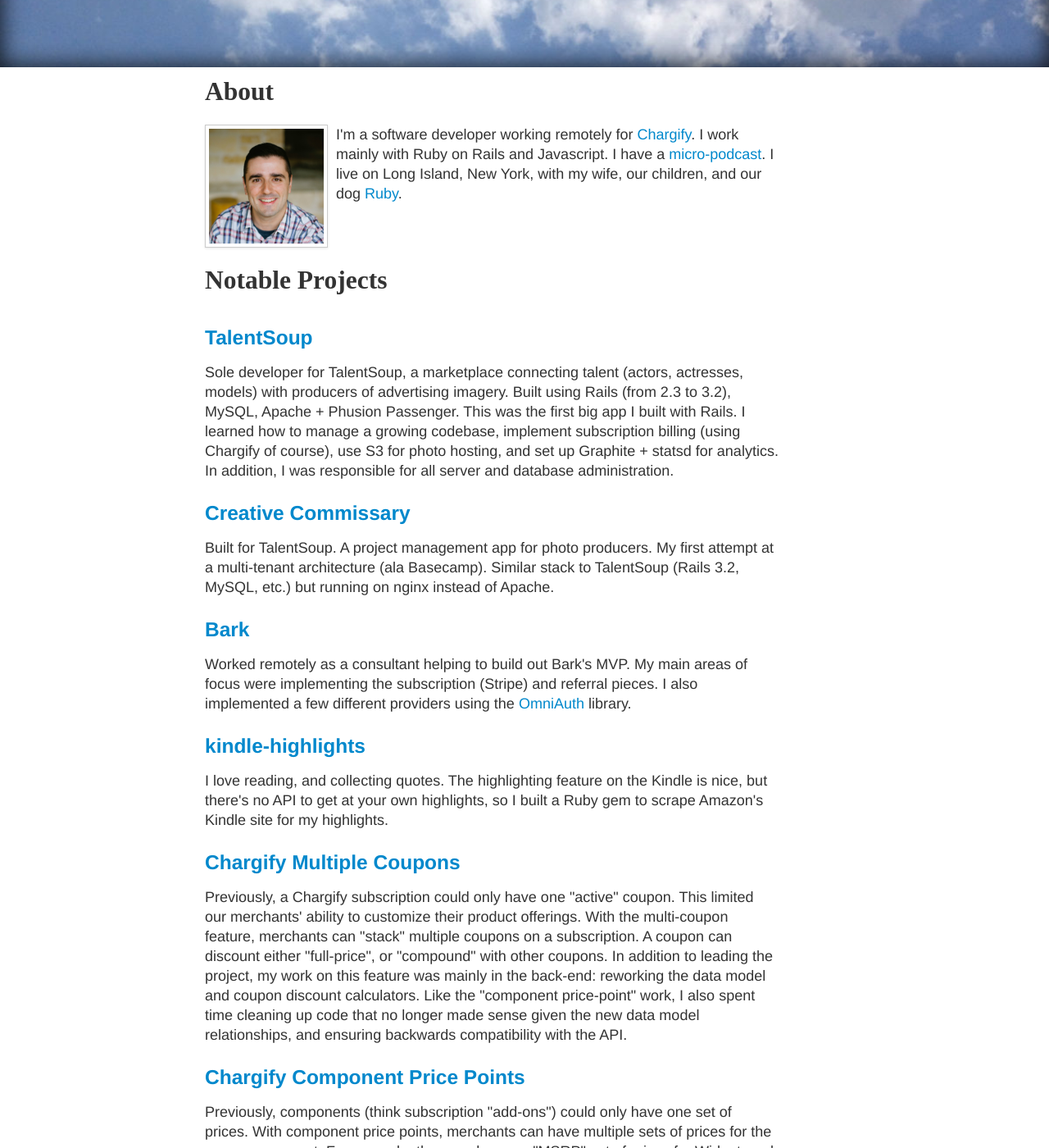
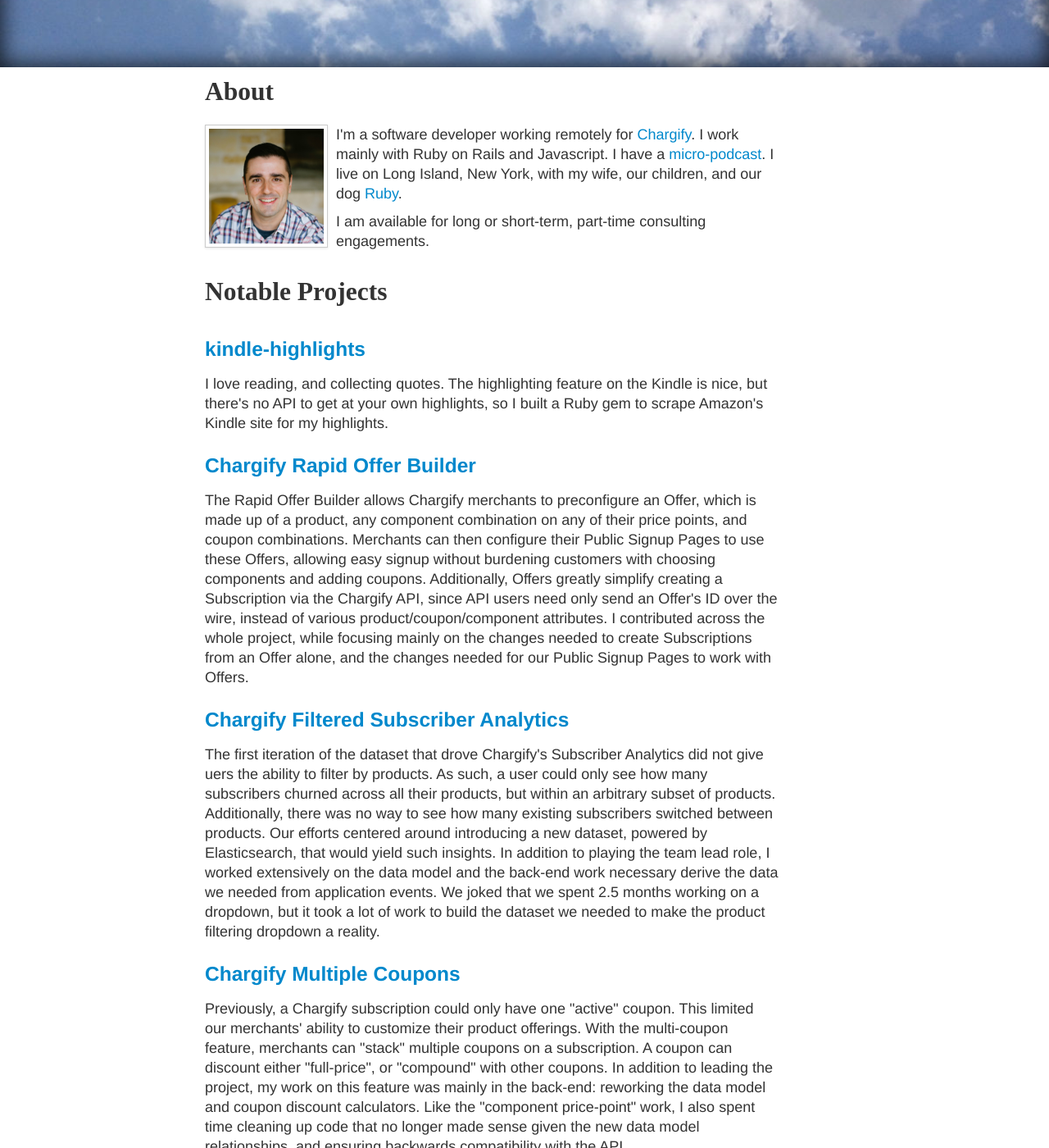
Before and after one commit to speric/speric.github.com, a Jekyll site: the page built from about.html, in a window 1280 px wide and 1400 px high, scrolled down 241 px. Shown: the whole window at 82% size. Built offline with Jekyll 4.4.1, drawn with Linux system fonts in a browser that asks for light colours; some web fonts are replaced; comment, search, counter and statistics services are not loaded; some of the changed text lies outside the part shown.

Commit message:
Project updates

```diff
--- a/Gemfile
+++ b/Gemfile
@@ -1,2 +1,3 @@
 source 'https://rubygems.org'
 gem 'github-pages', group: :jekyll_plugins
+gem 'kramdown'
--- a/about.html
+++ b/about.html
@@ -10,7 +10,12 @@
     <img src="/assets/images/profile-pic.jpg" class="img-polaroid"/>
   </div>
   <div class="span7">
-    <p>I'm a software developer working remotely for <a href="https://chargify.com">Chargify</a>. I work mainly with Ruby on Rails and Javascript. I have a <a href="https://www.briefs.fm/speric">micro-podcast</a>. I live on Long Island, New York, with my wife, our children, and our dog <a href="https://www.instagram.com/ruby.grill/">Ruby</a>.</p>
+    <p>
+      I'm a software developer working remotely for <a href="https://chargify.com">Chargify</a>. I work mainly with Ruby on Rails and Javascript. I have
+      a <a href="https://www.briefs.fm/speric">micro-podcast</a>. I live on Long Island, New York, with my wife, our children, and our
+      dog <a href="https://www.instagram.com/ruby.grill/">Ruby</a>.
+    </p>
+    <p>I am available for long or short-term, part-time consulting engagements.</p>
   </div>
 </div>
 <br/>
@@ -18,31 +23,37 @@
   <div class="span9">
     <h2>Notable Projects</h2>
     <br/>
+
     <div class="row">
       <div class="span9">
-        <h3><a href="https://talentsoup.com">TalentSoup</a></h3>
-        <p>Sole developer for TalentSoup, a marketplace connecting talent (actors, actresses, models) with producers of advertising imagery. Built using Rails (from 2.3 to 3.2), MySQL, Apache + Phusion Passenger. This was the first big app I built with Rails. I learned how to manage a growing codebase, implement subscription billing (using Chargify of course), use S3 for photo hosting, and set up Graphite + statsd for analytics. In addition, I was responsible for all server and database administration.</p>
+        <h3><a href="https://github.com/speric/kindle-highlights">kindle-highlights</a></h3>
+        <p>I love reading, and collecting quotes. The highlighting feature on the Kindle is nice, but there's no API to get at your own highlights, so I built a Ruby gem to scrape Amazon's Kindle site for my highlights.</p>
       </div>
     </div>
 
     <div class="row">
       <div class="span9">
-        <h3><a href="https://www.getcommissary.com">Creative Commissary</a></h3>
-        <p>Built for TalentSoup.  A project management app for photo producers. My first attempt at a multi-tenant architecture (ala Basecamp). Similar stack to TalentSoup (Rails 3.2, MySQL, etc.) but running on nginx instead of Apache.</p>
+        <h3><a href="https://www.chargify.com/blog/rapid-offer-builder-release/">Chargify Rapid Offer Builder</a></h3>
+        <p>
+          The Rapid Offer Builder allows Chargify merchants to preconfigure an Offer, which is made up of a product, any component combination on any of their price points,
+          and coupon combinations. Merchants can then configure their Public Signup Pages to use these Offers, allowing easy signup without burdening customers
+          with choosing components and adding coupons. Additionally, Offers greatly simplify creating a Subscription via the Chargify API, since API users need only send an
+          Offer's ID over the wire, instead of various product/coupon/component attributes. I contributed across the whole project, while focusing mainly on the changes
+          needed to create Subscriptions from an Offer alone, and the changes needed for our Public Signup Pages to work with Offers.
+        </p>
       </div>
     </div>
 
     <div class="row">
       <div class="span9">
-        <h3><a href="https://bark.us">Bark</a></h3>
-        <p>Worked remotely as a consultant helping to build out Bark's MVP. My main areas of focus were implementing the subscription (Stripe) and referral pieces. I also implemented a few different providers using the <a href="https://github.com/omniauth/omniauth">OmniAuth</a> library.</p>
-      </div>
-    </div>
-
-    <div class="row">
-      <div class="span9">
-        <h3><a href="https://github.com/speric/kindle-highlights">kindle-highlights</a></h3>
-        <p>I love reading, and collecting quotes. The highlighting feature on the Kindle is nice, but there's no API to get at your own highlights, so I built a Ruby gem to scrape Amazon's Kindle site for my highlights.</p>
+        <h3><a href="https://www.chargify.com/blog/subscriber-insights-product-filters/">Chargify Filtered Subscriber Analytics</a></h3>
+        <p>
+          The first iteration of the dataset that drove Chargify's Subscriber Analytics did not give uers the ability to filter by products. As such, a user could only see how many
+          subscribers churned across all their products, but within an arbitrary subset of products. Additionally, there was no way to see how many existing subscribers
+          switched between products. Our efforts centered around introducing a new dataset, powered by Elasticsearch, that would yield such insights. In addition to playing
+          the team lead role, I worked extensively on the data model and the back-end work necessary derive the data we needed from application events. We joked that
+          we spent 2.5 months working on a dropdown, but it took a lot of work to build the dataset we needed to make the product filtering dropdown a reality.
+        </p>
       </div>
     </div>
 
@@ -120,6 +131,13 @@
 
     <div class="row">
       <div class="span9">
+        <h3><a href="https://www.chargify.com/blog/new-sales-reports-early-access/">Chargify Sales Report</a></h3>
+        <p>A dashboard designed to show the sales volume for merchant's products and components over time. This was my first time working with Elasticsearch in a non-trivial context.</p>
+      </div>
+    </div>
+
+    <div class="row">
+      <div class="span9">
         <h3>Chargify Gateways</h3>
         <p>Added support for the Cybersource and Chase Paymentech gateways. This involves working with ActiveMerchant.</p>
       </div>
@@ -127,8 +145,22 @@
 
     <div class="row">
       <div class="span9">
-        <h3><a href="https://www.chargify.com/blog/new-sales-reports-early-access/">Chargify Sales Report</a></h3>
-        <p>A dashboard designed to show the sales volume for merchant's products and components over time. This was my first time working with Elasticsearch in a non-trivial context.</p>
+        <h3><a href="https://talentsoup.com">TalentSoup</a></h3>
+        <p>Sole developer for TalentSoup, a marketplace connecting talent (actors, actresses, models) with producers of advertising imagery. Built using Rails (from 2.3 to 3.2), MySQL, Apache + Phusion Passenger. This was the first big app I built with Rails. I learned how to manage a growing codebase, implement subscription billing (using Chargify of course), use S3 for photo hosting, and set up Graphite + statsd for analytics. In addition, I was responsible for all server and database administration.</p>
+      </div>
+    </div>
+
+    <div class="row">
+      <div class="span9">
+        <h3><a href="https://www.getcommissary.com">Creative Commissary</a></h3>
+        <p>Built for TalentSoup.  A project management app for photo producers. My first attempt at a multi-tenant architecture (ala Basecamp). Similar stack to TalentSoup (Rails 3.2, MySQL, etc.) but running on nginx instead of Apache.</p>
+      </div>
+    </div>
+
+    <div class="row">
+      <div class="span9">
+        <h3><a href="https://bark.us">Bark</a></h3>
+        <p>Worked remotely as a consultant helping to build out Bark's MVP. My main areas of focus were implementing the subscription (Stripe) and referral pieces. I also implemented a few different providers using the <a href="https://github.com/omniauth/omniauth">OmniAuth</a> library.</p>
       </div>
     </div>
 
```
Also changed, not shown: Gemfile.lock.
